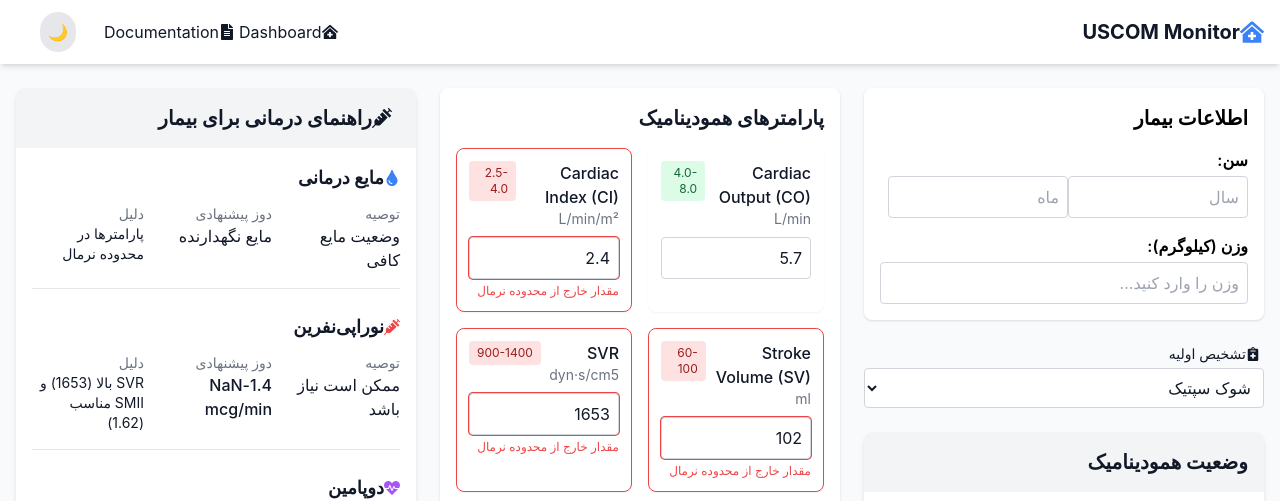
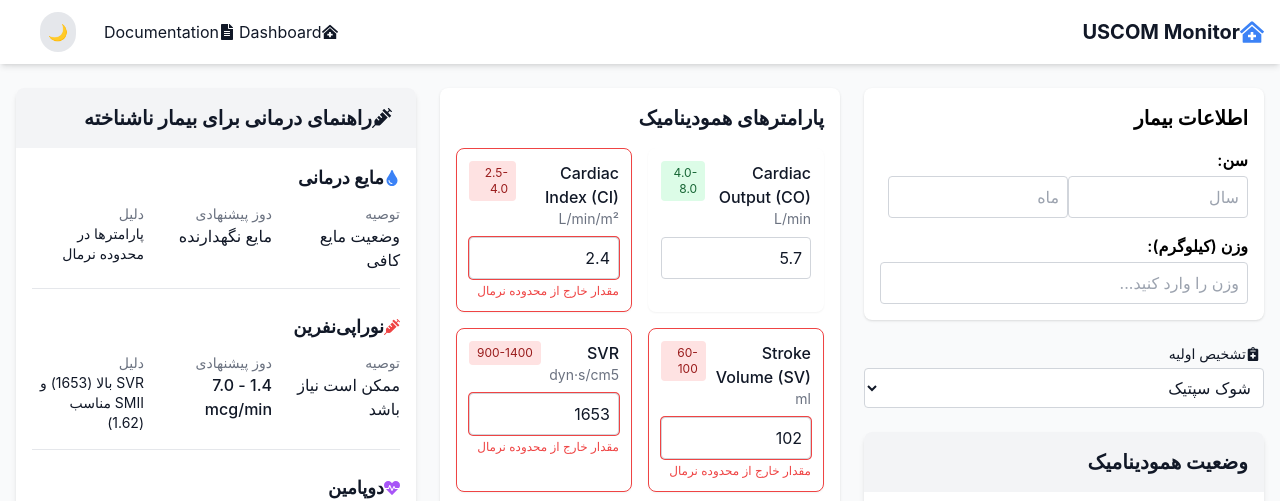
Before and after one commit to mohsenjamalpoor/uscom1, a React (Create React App) app: page / in a window 1280 px wide. Shown: the top 501 px of the page. Built offline with nearby package versions, Linux system fonts and the light colour scheme.

Commit message:
add fluid

```diff
--- a/src/components/TreatmentGuide.jsx
+++ b/src/components/TreatmentGuide.jsx
@@ -4,12 +4,22 @@ import useHemodynamic from '../hooks/useHemodynamic';
 export default function TreatmentGuide({ parameters, patient, darkMode }) {
   const { status, parameters: { md, svr, ci, smii, ftc, spO2 } } = useHemodynamic(parameters);
 
+  // تابع محاسبه دوز بر اساس بازه و وزن بیمار
   const calculateDose = (doseRange) => {
-    const [min, max] = doseRange.split('-').map(Number);
-    const patientWeight = patient.weight || 70;
+    // doseRange باید به شکل "min-max" بدون واحد باشه، مثلا "10-20"
+    // پس اول واحدها رو حذف می‌کنیم (مثل "10-20 ml/kg" -> "10-20")
+    const cleanRange = doseRange.replace(/[^\d\-\.]/g, '');
+    const [minStr, maxStr] = cleanRange.split('-');
+    const min = parseFloat(minStr);
+    const max = parseFloat(maxStr);
+
+    // وزن بیمار را عددی می‌کنیم، اگر معتبر نبود 70 فرض می‌کنیم
+    const patientWeight = parseFloat(patient.weight);
+    const weight = (isNaN(patientWeight) || patientWeight <= 0) ? 70 : patientWeight;
+
     return {
-      min: (min * patientWeight).toFixed(1),
-      max: (max * patientWeight).toFixed(1)
+      min: (min * weight).toFixed(1),
+      max: (max * weight).toFixed(1)
     };
   };
 
@@ -22,8 +32,8 @@ export default function TreatmentGuide({ parameters, patient, darkMode }) {
           const dose = calculateDose('10-20 ml/kg');
           return {
             text: "نیاز فوری به مایع درمانی",
-            dose: `${dose.min}-${dose.max} ml نرمال سالین`,
-            rationale: `FTC پایین (${ftc}ms) و وضعیت ${status.text}`
+            dose: `${dose.min} - ${dose.max} ml نرمال سالین`,
+            rationale: `FTC پایین (${ftc} ms) و وضعیت ${status.text}`
           };
         }
         if (status.type === 'Hyperdynamic' && svr < 800) {
@@ -48,7 +58,7 @@ export default function TreatmentGuide({ parameters, patient, darkMode }) {
           const dose = calculateDose('0.05-0.3 mcg/kg/min');
           return {
             text: "شروع نوراپی‌نفرین",
-            dose: `${dose.min}-${dose.max} mcg/min`,
+            dose: `${dose.min} - ${dose.max} mcg/min`,
             rationale: `SVR پایین (${svr}) و وضعیت ${status.text}`
           };
         }
@@ -56,7 +66,7 @@ export default function TreatmentGuide({ parameters, patient, darkMode }) {
           const dose = calculateDose('0.02-0.1 mcg/kg/min');
           return {
             text: "ممکن است نیاز باشد",
-            dose: `${dose.min}-${dose.max} mcg/min`,
+            dose: `${dose.min} - ${dose.max} mcg/min`,
             rationale: `SVR بالا (${svr}) و SMII مناسب (${smii})`
           };
         }
@@ -75,7 +85,7 @@ export default function TreatmentGuide({ parameters, patient, darkMode }) {
           const dose = calculateDose('5-10 mcg/kg/min');
           return {
             text: "شروع دوپامین",
-            dose: `${dose.min}-${dose.max} mcg/min`,
+            dose: `${dose.min} - ${dose.max} mcg/min`,
             rationale: `SMII پایین (${smii}) و وضعیت ${status.text}`
           };
         }
@@ -83,7 +93,7 @@ export default function TreatmentGuide({ parameters, patient, darkMode }) {
           const dose = calculateDose('2-5 mcg/kg/min');
           return {
             text: "دوپامین ممکن است مفید باشد",
-            dose: `${dose.min}-${dose.max} mcg/min`,
+            dose: `${dose.min} - ${dose.max} mcg/min`,
             rationale: `CI پایین (${ci}) و وضعیت ${status.text}`
           };
         }
@@ -101,7 +111,7 @@ export default function TreatmentGuide({ parameters, patient, darkMode }) {
       <div className={`p-4 ${darkMode ? 'bg-gray-700' : 'bg-gray-100'}`}>
         <h2 className="text-xl font-bold flex items-center">
           <FaSyringe className="mr-2" />
-راهنمای درمانی برای بیمار {patient.name}
+          راهنمای درمانی برای بیمار {patient.name || 'ناشناخته'}
         </h2>
       </div>
 
```
